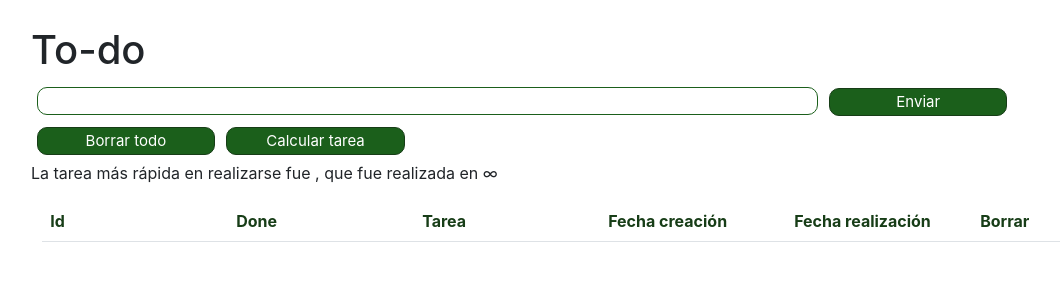
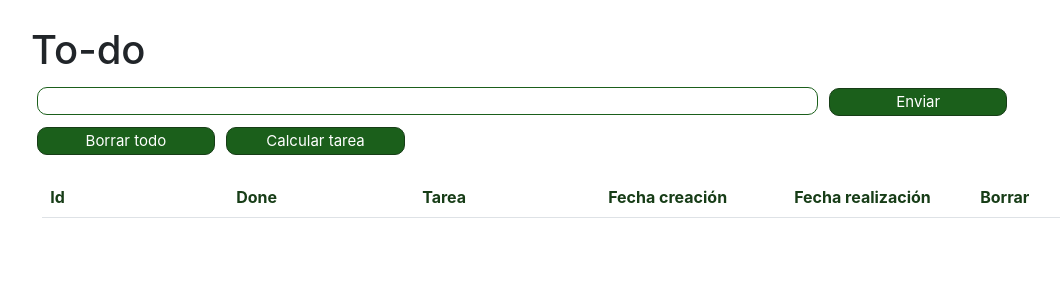
Before and after one commit to MartinZilbersztein/ToDoListReact, a React (Vite) app: page / in a window 1280 px wide. Shown: the top 300 px of the page, without its empty margins (51-1111 px from the left). Built offline with nearby package versions, Linux system fonts and the light colour scheme.

Commit message:
Trabajo terminado - Beta 1.0

```diff
--- a/src/BotonesExtra.jsx
+++ b/src/BotonesExtra.jsx
@@ -1,14 +1,17 @@
 import React from 'react'
+import { useState } from 'react'
 
 export const BotonesExtra = ({lista, setTareas}) => {
   let tareaRapida = {
     tarea: null,
     calculo: Infinity
-}
+  }
+  const [parrafo,setParrafo] = useState();
   const borrarTodo = () =>{
     let aux = [...lista];
     aux = [];
     setTareas(aux);
+    setParrafo("");
   }
 
 
@@ -21,20 +24,21 @@ const calcularTarea = () =>{
       date1 = new Date(lista[id].fechaRealizacion);
       date2 = new Date(lista[id].fechaCreacion);
       tareaRapida.calculo = date1.getTime() - date2.getTime();
+      tareaRapida.tarea = lista[id].nombre;
     } else id++;
   }
     lista.map(item =>{
     if (item.fechaRealizacion != "N/A")
-    {;
+    {
       if (item.fechaRealizacion.getTime()-item.fechaCreacion.getTime() < tareaRapida.calculo)
       {
-        tareaRapida.tarea = item.tarea;
+        tareaRapida.tarea = item.nombre;
+        console.log(tareaRapida.tarea);
         tareaRapida.calculo = item.fechaRealizacion.getTime()-item.fechaCreacion.getTime();
       }
     }
   })
-
-
+  setParrafo("La tarea más rápida en realizarse fue " + tareaRapida.tarea + ", que tardó " + tareaRapida.calculo.toLocaleString());
 }
 
 
@@ -52,7 +56,7 @@ const calcularTarea = () =>{
     <>
         <input onClick={()=>borrarTodo()} className="enviar" type="button" value="Borrar todo" />
         <input onClick={() => calcularTarea()} className="enviar" type="button" value="Calcular tarea" />
-        <p>La tarea más rápida en realizarse fue {tareaRapida.tarea}, que fue realizada en {tareaRapida.calculo.toLocaleString()}</p>
+        <p>{parrafo}</p>
     </>
   )
 }
--- a/src/Tarea.jsx
+++ b/src/Tarea.jsx
@@ -18,10 +18,12 @@ export const Tarea = ({item, setTareas,lista}) => {
     if (aux[item.id-1].fechaRealizacion == "N/A")
     {
       aux[item.id-1].fechaRealizacion = new Date();
+      aux[item.id-1].checked = true;
     }
     else
     {
       aux[item.id-1].fechaRealizacion = "N/A";
+      aux[item.id-1].checked = false;
     }
 
 
@@ -33,7 +35,7 @@ export const Tarea = ({item, setTareas,lista}) => {
     <>
         <tr>
             <td id="indice">{item.id}</td>
-            <td><input id={item.id} type="checkbox" onClick={()=>marcarRealizado({item, lista})}/></td>
+            <td><input id={item.id} type="checkbox" checked={item.checked} onClick={()=>marcarRealizado({item, lista})}/></td>
             <td>{item.nombre}</td>
             <td>{item.fechaCreacion.toLocaleString()}</td>
             <td>{item.fechaRealizacion.toLocaleString()}</td>
```
